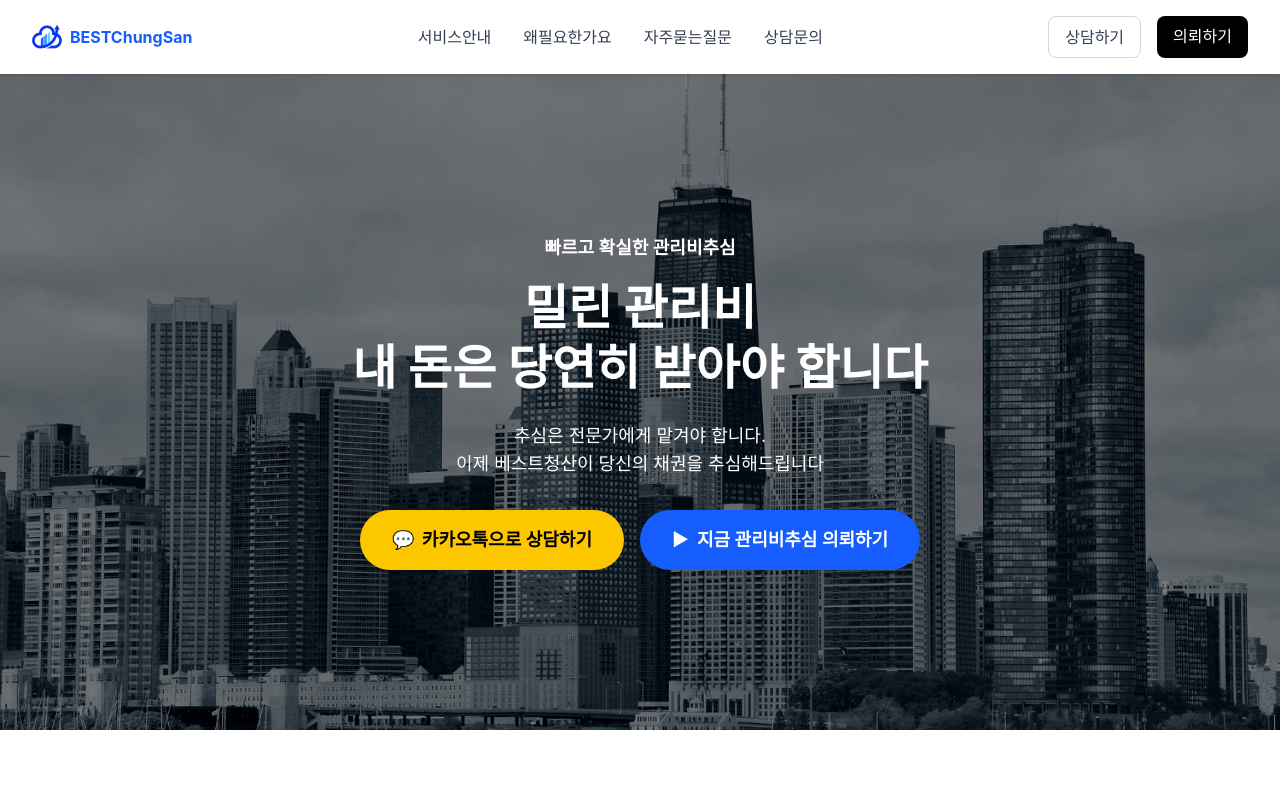
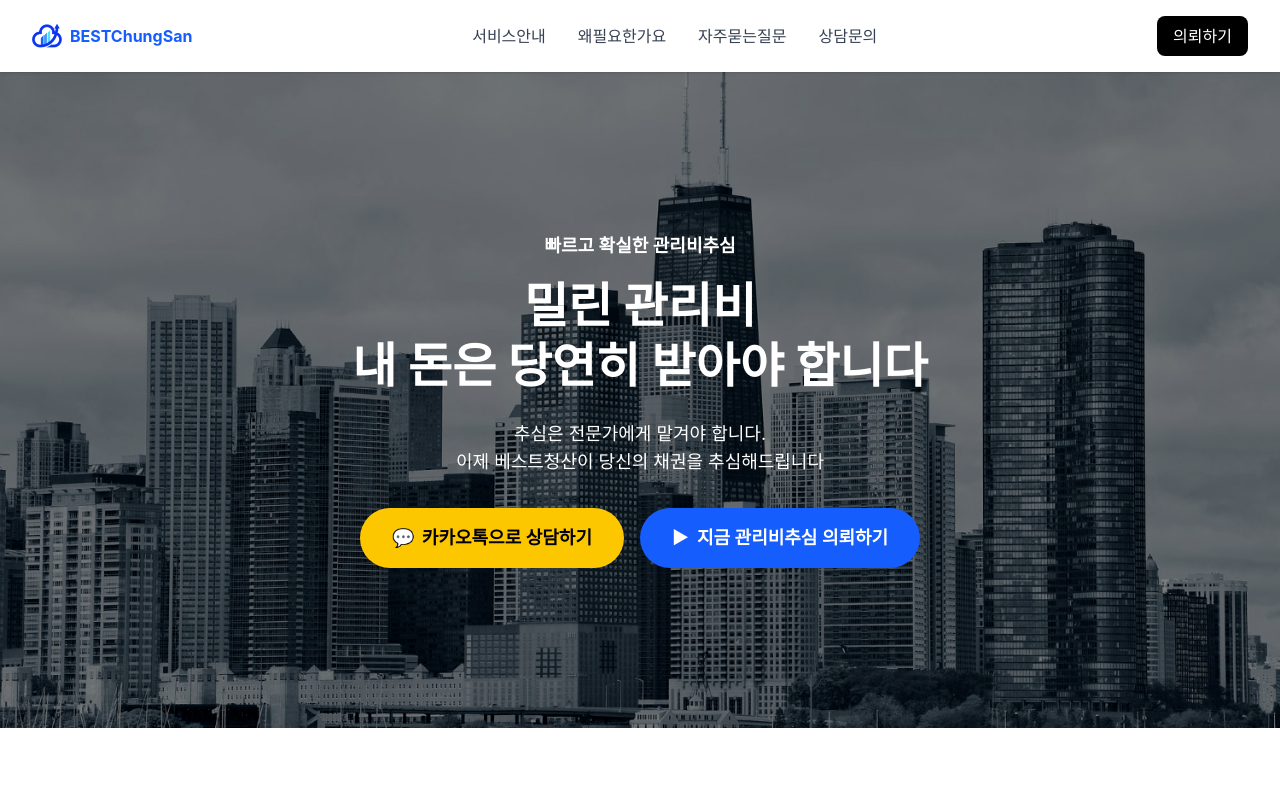
Before and after one commit to bestchungsan/bestCS, a Next.js app: page / in a window 1280 px wide. Shown: the top 800 px of the page. Built offline with nearby package versions, Linux system fonts and the light colour scheme; a web font is replaced by a local one.

Commit message:
add naver search advisor

```diff
--- a/src/app/layout.tsx
+++ b/src/app/layout.tsx
@@ -44,7 +44,7 @@ export const metadata: Metadata = {
   verification: {
     google: "", // 구글 서치 콘솔 인증 코드 추가 시 사용
     other: {
-      "naver-site-verification": "", // 네이버 웹마스터 도구 인증 코드 추가 시 사용
+      "naver-site-verification": "d6a717a5156a68084094299840010230e1a797d6",
     },
   },
 };
@@ -106,6 +106,8 @@ export default function RootLayout({
         {/* Canonical URL */}
         <link rel="canonical" href="https://bestchungsan.com" />
 
+        {/* 네이버 사이트 인증 */}
+        <meta name="naver-site-verification" content="d6a717a5156a68084094299840010230e1a797d6" />
 
         {/* 추가 메타 태그 */}
         <meta name="geo.region" content="KR" />
--- a/src/app/page.tsx
+++ b/src/app/page.tsx
@@ -139,12 +139,6 @@ export default function Home() {
               </a>
             </nav>
             <div className="flex space-x-4">
-              <button
-                className="bg-white text-gray-700 px-4 py-2 rounded-lg border border-gray-300 hover:bg-gray-50 transition-colors"
-                aria-label="관리비 추심 상담 문의"
-              >
-                상담하기
-              </button>
               <Link
                 href="/request"
                 className="bg-black text-white px-4 py-2 rounded-lg hover:bg-blue-700 transition-colors"
@@ -685,15 +679,14 @@ export default function Home() {
             </div>
             <div className="relative z-20 max-w-7xl mx-auto px-4 py-10 sm:px-6 lg:px-8 text-center">
               <h3 className="text-2xl md:text-3xl font-bold text-center text-white mb-8 leading-tight">
-                베스트청산에서
+                복잡한 컨설팅, 베스트청산에서
                 <br />
-                <span className="">원스톱</span>으로 진합하세요
+                <span className="">원스톱</span>으로 간편하게!
               </h3>
               <p className="text-center text-white mb-8 max-w-4xl mx-auto leading-relaxed text-base md:text-lg">
                 필요한 법적 절차 지원과 납부 안내를 원스톱으로 지원합니다.
                 <br />
-                원스톱으로 진행되지 않는다면, 따로따로 비용이 들며 골든타임을
-                놓칠 수 있습니다.
+                관리비 채권 추심의 골든타임은 원스톱이 아니면 지킬 수 없습니다.
               </p>
             </div>
           </div>
```
Also changed, not shown: 1 other file (tests, documents, lock files or other folders).
